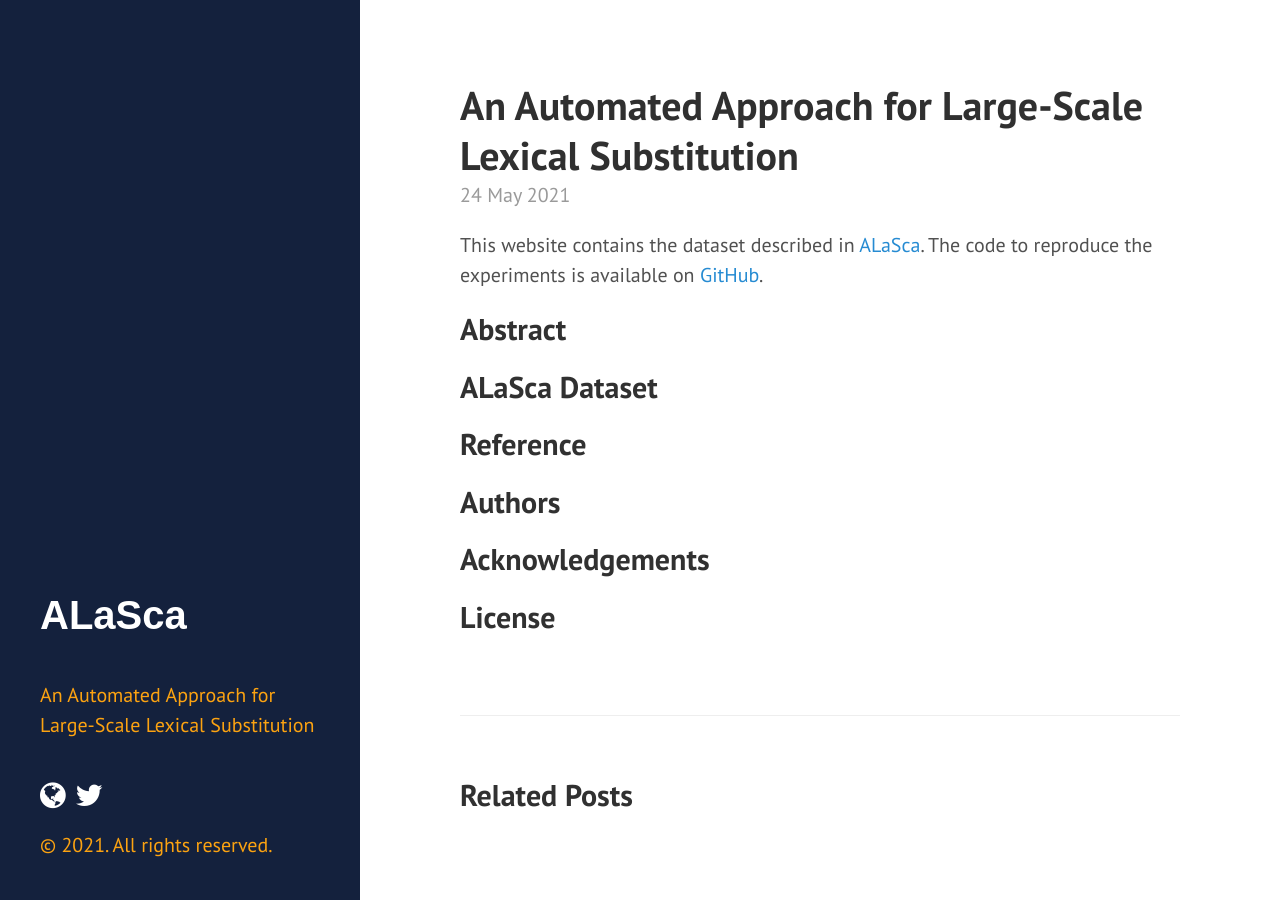
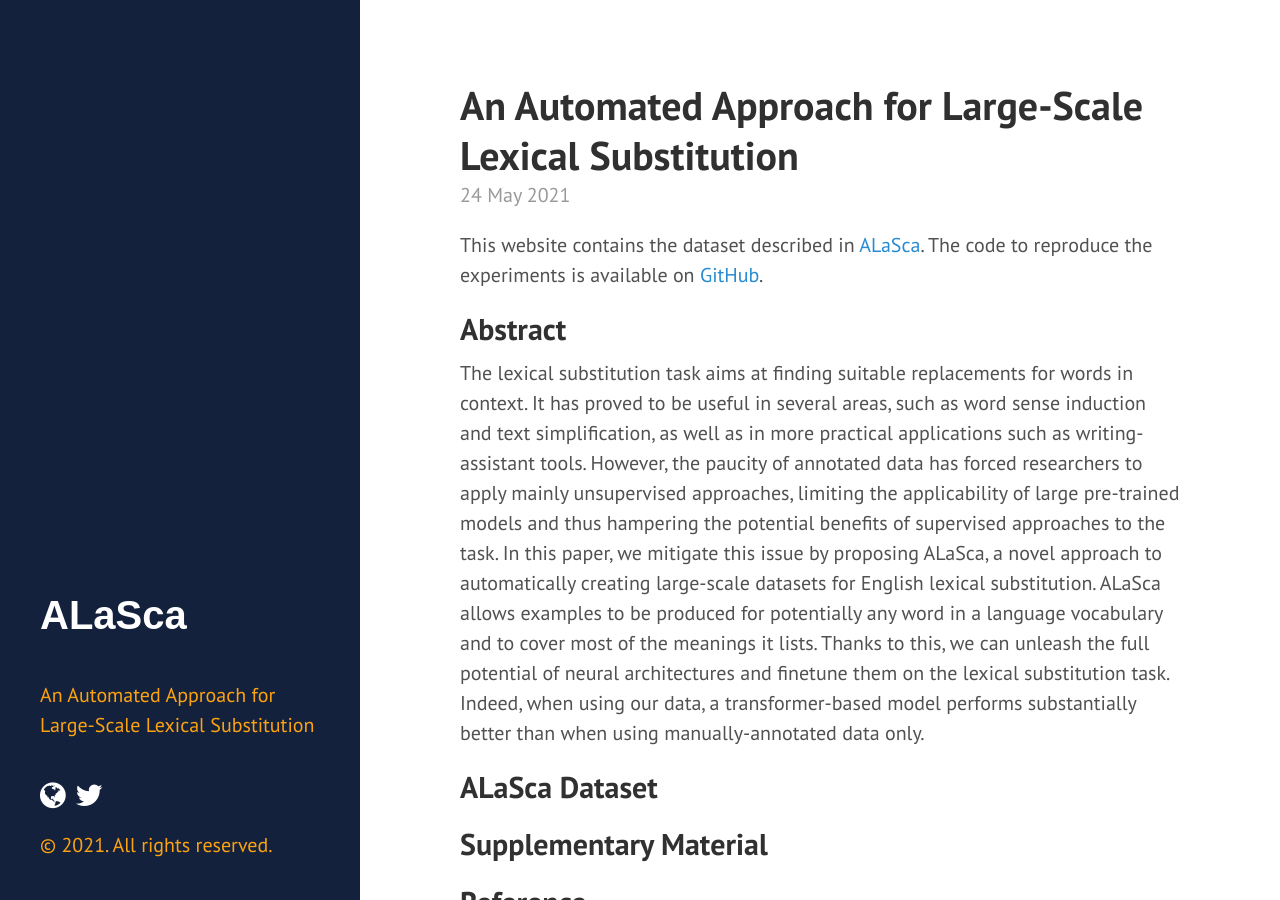
Before and after one commit to caterinaLacerra/ALaSca, a Jekyll site: the page built from docs/_posts/2021-05-24-datasets.md, in a window 1280 px wide and 900 px high. Built offline with Jekyll 4.4.1, drawn with Linux system fonts in a browser that asks for light colours.

Commit message:
Update 2021-05-24-datasets.md

```diff
--- a/docs/_posts/2021-05-24-datasets.md
+++ b/docs/_posts/2021-05-24-datasets.md
@@ -5,8 +5,10 @@ title:  "An Automated Approach for Large-Scale Lexical Substitution"
 This website contains the dataset described in [ALaSca](). The code to reproduce the experiments is available on [GitHub]().
 
 ## Abstract
+The lexical substitution task aims at finding suitable replacements for words in context. It has proved to be useful in several areas, such as word sense induction and text simplification, as well as in more practical applications such as writing-assistant tools. However, the paucity of annotated data has forced researchers to apply mainly unsupervised approaches, limiting the applicability of large pre-trained models and thus hampering the potential benefits of supervised approaches to the task. In this paper, we mitigate this issue by proposing ALaSca, a novel approach to automatically creating large-scale datasets for English lexical substitution. ALaSca allows examples to be produced for potentially any word in a language vocabulary and to cover most of the meanings it lists. Thanks to this, we can unleash the full potential of neural architectures and finetune them on the lexical substitution task. Indeed, when using our data, a transformer-based model  performs substantially better than when using manually-annotated data only.
+## ALaSca Dataset
 
-## ALaSca Dataset
+## Supplementary Material
 
 ## Reference
 
```
